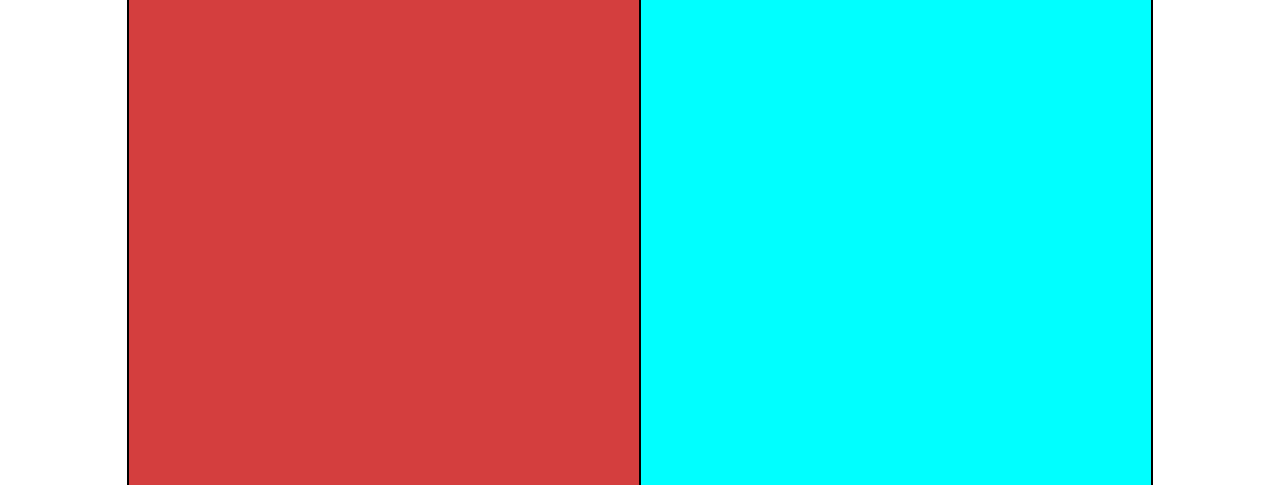
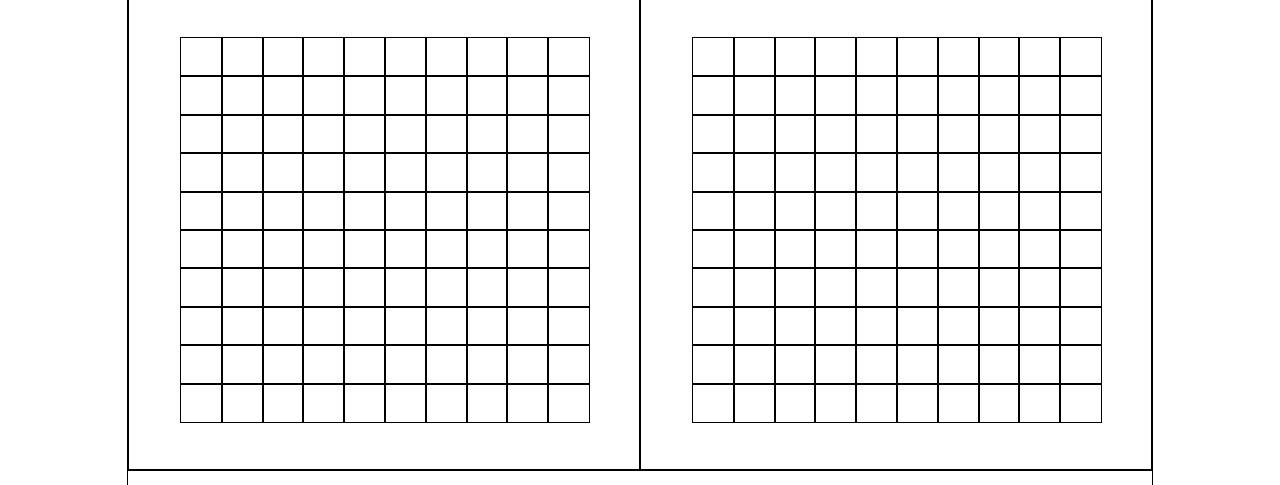
Before and after one commit to ct-chou/battleship_TOP, a website built with webpack: page src/template.html in a window 1280 px wide. Shown: the part 90-575 px from the top of the page. Built offline with nearby package versions, Linux system fonts and the light colour scheme.

Commit message:
Feat: shape containers into squares. same for grid

```diff
--- a/src/style.css
+++ b/src/style.css
@@ -19,39 +19,46 @@ h1 {
 #app {
     display: flex;
     flex-direction: column;
-    /* justify-content: center; */
     align-items: center;
-    /* height: ; */
     width: 80vw;
     border: 1px solid black;
-    margin-top: 10;
 }
 
 #container1 {
     display: flex;
-    background-color: #d43e3e;
     border: 1px solid black;
     width: 100%;
 }
 
 #container-left {
     display: flex;
-    flex-direction: column;
+    /* flex-direction: column; */
     justify-content: center;
     align-items: center;
     width: 50%;
-    height: 80vh;
-    background-color: #d43e3e;
+    height: 60vh;
     border: 1px solid black;
 }
 
 #container-right {
     display: flex;
-    flex-direction: column;
     justify-content: center;
     align-items: center;
     width: 50%;
-    height: 80vh;
-    background-color: aqua;
+    height: 60vh;
     border: 1px solid black;
 }
+
+.grid-cell {
+    border: 1px solid black;
+    width: 100%;
+    height: 100%;
+}
+
+.grid {
+    display: grid;
+    grid-template-rows: repeat(10, 1fr);
+    grid-template-columns: repeat(10, 1fr);
+    width: 80%;
+    height: 80%;
+}
```
